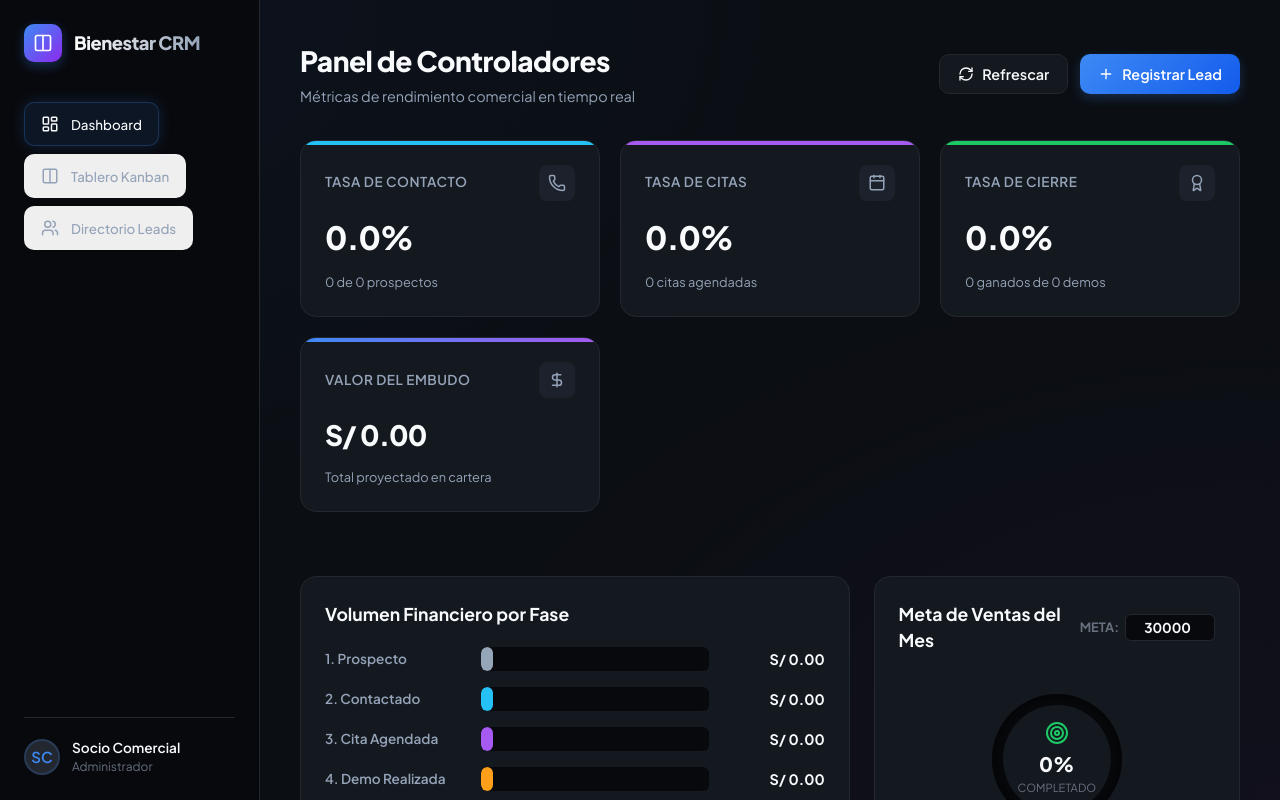
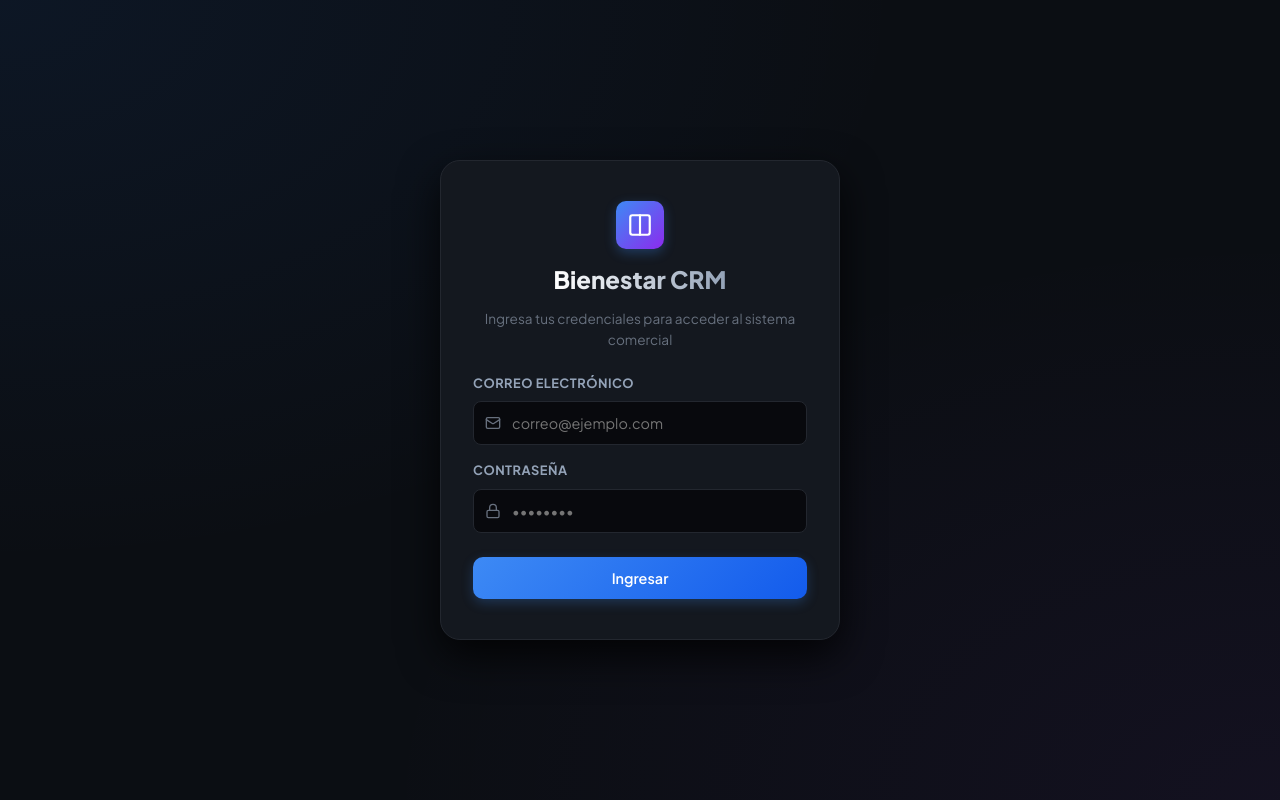
Before and after one commit to zegarraantigravity-sudo/bienestar-crm, a React (Vite) app: page / in a window 1280 px wide. Built offline with nearby package versions, Linux system fonts and the light colour scheme; no server answers; the database is empty.

Commit message:
feat: add user authentication via Supabase Auth LoginView

```diff
--- a/src/App.jsx
+++ b/src/App.jsx
@@ -1,16 +1,18 @@
 import React, { useState, useEffect } from 'react';
-import { LayoutDashboard, Columns, Users, Plus, RefreshCw } from 'lucide-react';
+import { LayoutDashboard, Columns, Users, Plus, RefreshCw, LogOut } from 'lucide-react';
 import { supabase } from './lib/supabaseClient';
 
 // Views
 import DashboardView from './components/DashboardView';
 import KanbanView from './components/KanbanView';
 import LeadTableView from './components/LeadTableView';
+import LoginView from './components/LoginView';
 
 // Modals
 import LeadModal from './components/LeadModal';
 
 export default function App() {
+  const [session, setSession] = useState(null);
   const [leads, setLeads] = useState([]);
   const [loading, setLoading] = useState(true);
   const [activeView, setActiveView] = useState('dashboard');
@@ -19,8 +21,27 @@ export default function App() {
   const [isModalOpen, setIsModalOpen] = useState(false);
   const [selectedLead, setSelectedLead] = useState(null);
 
-  // Fetch leads from Supabase
+  // Monitor Supabase Authentication state
+  useEffect(() => {
+    supabase.auth.getSession().then(({ data: { session } }) => {
+      setSession(session);
+      if (!session) setLoading(false);
+    });
+
+    const { data: { subscription } } = supabase.auth.onAuthStateChange((_event, session) => {
+      setSession(session);
+      if (!session) {
+        setLeads([]);
+        setLoading(false);
+      }
+    });
+
+    return () => subscription.unsubscribe();
+  }, []);
+
+  // Fetch leads from Supabase (only if logged in)
   const fetchLeads = async () => {
+    if (!session) return;
     setLoading(true);
     try {
       const { data, error } = await supabase
@@ -39,8 +60,16 @@ export default function App() {
   };
 
   useEffect(() => {
-    fetchLeads();
-  }, []);
+    if (session) {
+      fetchLeads();
+    }
+  }, [session]);
+
+  const handleLogout = async () => {
+    if (window.confirm('¿Deseas cerrar sesión?')) {
+      await supabase.auth.signOut();
+    }
+  };
 
   // Update lead in state after modal save or kanban move
   const handleSaveLead = (savedLead) => {
@@ -72,6 +101,11 @@ export default function App() {
     setSelectedLead(null);
     setIsModalOpen(true);
   };
+
+  // If not logged in, render the Login View
+  if (!session) {
+    return <LoginView />;
+  }
 
   return (
     <div className="app-container">
@@ -116,14 +150,26 @@ export default function App() {
           </ul>
         </nav>
 
-        <div className="sidebar-footer">
-          <div className="user-avatar">
-            SC
+        <div className="sidebar-footer" style={{ display: 'flex', justifyContent: 'space-between', alignItems: 'center' }}>
+          <div style={{ display: 'flex', alignItems: 'center', gap: '12px' }}>
+            <div className="user-avatar">
+              {session.user.email.substring(0, 2).toUpperCase()}
+            </div>
+            <div className="user-info">
+              <span className="user-name" style={{ maxWidth: '110px', overflow: 'hidden', textOverflow: 'ellipsis', whiteSpace: 'nowrap' }}>
+                {session.user.email}
+              </span>
+              <span className="user-role">Administrador</span>
+            </div>
           </div>
-          <div className="user-info">
-            <span className="user-name">Socio Comercial</span>
-            <span className="user-role">Administrador</span>
-          </div>
+          <button
+            onClick={handleLogout}
+            className="btn-icon-only"
+            title="Cerrar Sesión"
+            style={{ padding: '6px', border: 'none', background: 'transparent' }}
+          >
+            <LogOut size={16} style={{ color: 'hsl(var(--color-perdido))' }} />
+          </button>
         </div>
       </aside>
 
--- /dev/null
+++ b/src/components/LoginView.jsx
@@ -0,0 +1,149 @@
+import React, { useState } from 'react';
+import { Lock, Mail, Columns } from 'lucide-react';
+import { supabase } from '../lib/supabaseClient';
+
+export default function LoginView() {
+  const [email, setEmail] = useState('');
+  const [password, setPassword] = useState('');
+  const [loading, setLoading] = useState(false);
+  const [errorMessage, setErrorMessage] = useState('');
+
+  const handleLogin = async (e) => {
+    e.preventDefault();
+    if (!email.trim() || !password.trim()) {
+      setErrorMessage('Por favor ingresa tu correo y contraseña.');
+      return;
+    }
+
+    setLoading(true);
+    setErrorMessage('');
+
+    try {
+      const { data, error } = await supabase.auth.signInWithPassword({
+        email: email.trim(),
+        password: password.trim()
+      });
+
+      if (error) throw error;
+    } catch (error) {
+      console.error('Error loggin in:', error);
+      setErrorMessage('Credenciales inválidas. Revisa tu correo o contraseña.');
+    } finally {
+      setLoading(false);
+    }
+  };
+
+  return (
+    <div style={{
+      display: 'flex',
+      alignItems: 'center',
+      justifyContent: 'center',
+      minHeight: '100vh',
+      width: '100vw',
+      background: 'hsl(var(--bg-main))',
+      backgroundImage: `
+        radial-gradient(at 0% 0%, hsla(215, 90%, 55%, 0.08) 0px, transparent 50%),
+        radial-gradient(at 100% 100%, hsla(270, 85%, 60%, 0.06) 0px, transparent 50%)
+      `,
+      padding: '20px'
+    }}>
+      <div style={{
+        width: '100%',
+        maxWidth: '400px',
+        backgroundColor: 'hsl(var(--bg-card))',
+        border: '1px solid hsl(var(--border-color))',
+        borderRadius: '20px',
+        padding: '40px 32px',
+        boxShadow: 'var(--shadow-lg)',
+        display: 'flex',
+        flexDirection: 'column',
+        gap: '24px',
+        animation: 'slideUp 0.4s cubic-bezier(0.4, 0, 0.2, 1)'
+      }}>
+        {/* Branding header */}
+        <div style={{ display: 'flex', flexDirection: 'column', alignItems: 'center', gap: '12px' }}>
+          <div className="logo-icon" style={{ width: '48px', height: '48px' }}>
+            <Columns size={26} color="white" />
+          </div>
+          <h1 style={{ fontSize: '1.5rem', fontWeight: 800, background: 'linear-gradient(to right, #fff, hsl(var(--text-secondary)))', WebkitBackgroundClip: 'text', WebkitTextFillColor: 'transparent' }}>
+            Bienestar CRM
+          </h1>
+          <p style={{ color: 'hsl(var(--text-muted))', fontSize: '0.85rem', textAlign: 'center' }}>
+            Ingresa tus credenciales para acceder al sistema comercial
+          </p>
+        </div>
+
+        {/* Form */}
+        <form onSubmit={handleLogin} style={{ display: 'flex', flexDirection: 'column', gap: '16px' }}>
+          {errorMessage && (
+            <div style={{
+              backgroundColor: 'hsla(0, 75%, 55%, 0.1)',
+              border: '1px solid hsla(0, 75%, 55%, 0.2)',
+              borderRadius: '8px',
+              padding: '10px 12px',
+              fontSize: '0.8rem',
+              color: 'hsl(var(--color-perdido))',
+              fontWeight: 500
+            }}>
+              ⚠️ {errorMessage}
+            </div>
+          )}
+
+          <div className="form-group">
+            <label>Correo Electrónico</label>
+            <div style={{ position: 'relative' }}>
+              <Mail size={16} style={{ position: 'absolute', left: '12px', top: '50%', transform: 'translateY(-50%)', color: 'hsl(var(--text-muted))' }} />
+              <input
+                type="email"
+                value={email}
+                onChange={e => setEmail(e.target.value)}
+                placeholder="correo@ejemplo.com"
+                className="form-control"
+                style={{ paddingLeft: '38px', width: '100%' }}
+                required
+              />
+            </div>
+          </div>
+
+          <div className="form-group">
+            <label>Contraseña</label>
+            <div style={{ position: 'relative' }}>
+              <Lock size={16} style={{ position: 'absolute', left: '12px', top: '50%', transform: 'translateY(-50%)', color: 'hsl(var(--text-muted))' }} />
+              <input
+                type="password"
+                value={password}
+                onChange={e => setPassword(e.target.value)}
+                placeholder="••••••••"
+                className="form-control"
+                style={{ paddingLeft: '38px', width: '100%' }}
+                required
+              />
+            </div>
+          </div>
+
+          <button
+            type="submit"
+            className="btn btn-primary"
+            disabled={loading}
+            style={{ width: '100%', padding: '12px', marginTop: '8px' }}
+          >
+            {loading ? 'Iniciando sesión...' : 'Ingresar'}
+          </button>
+        </form>
+      </div>
+
+      <style>{`
+        @keyframes slideUp {
+          from {
+            transform: translateY(20px);
+            opacity: 0;
+          }
+          to {
+            transform: translateY(0);
+            opacity: 1;
+          }
+        }
+      `}</style>
+    </div>
+  );
+}
```
